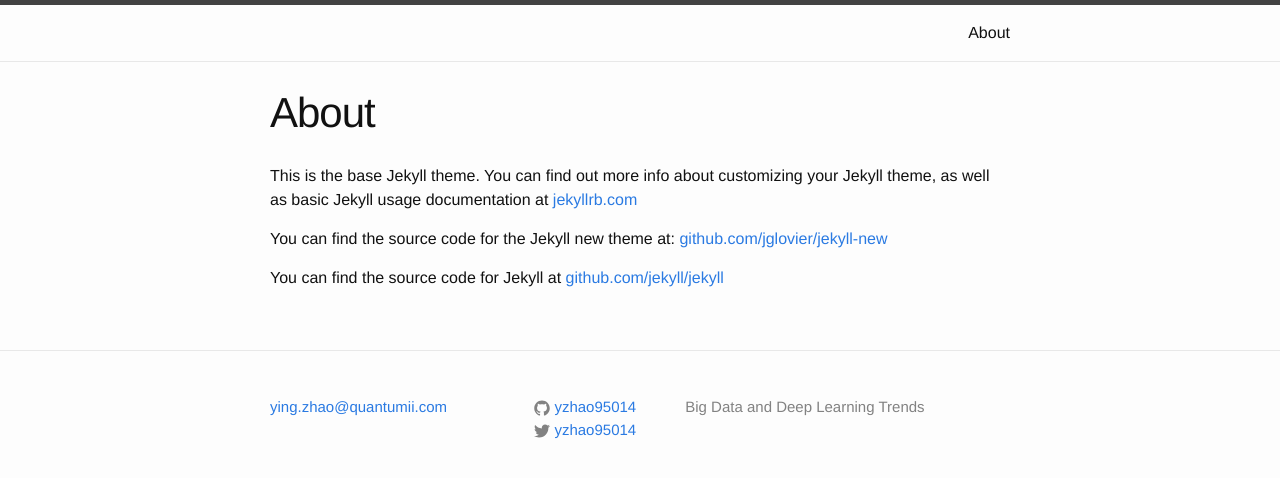
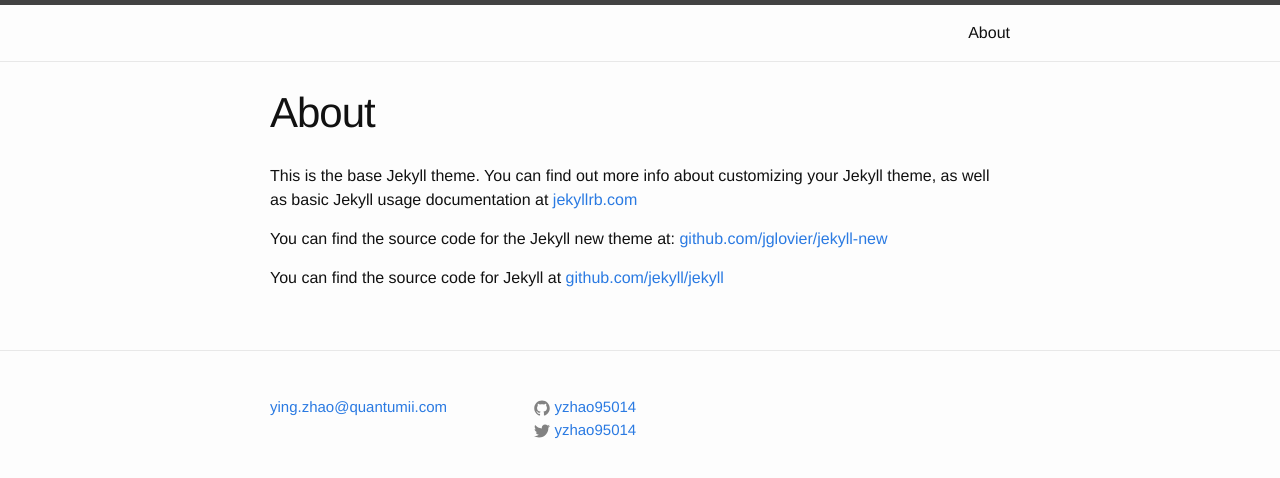
Before and after one commit to thetophu/thetophu.github.io, a Jekyll site: the page built from about.md, in a window 1280 px wide. Shown: the top 478 px of the page. Built offline with Jekyll 4.4.1, drawn with Linux system fonts in a browser that asks for light colours.

Commit message:
Update _config.yml

```diff
--- a/_config.yml
+++ b/_config.yml
@@ -3,7 +3,6 @@ title:
 highlighter: false
 email: ying.zhao@quantumii.com
 description: > #
-  Big Data and Deep Learning Trends
 baseurl: "/yingblog" # the subpath of your site, e.g. /blog/
 url: "http://www.quantumii.com" # the base hostname & protocol for your site
 twitter_username: yzhao95014
```
